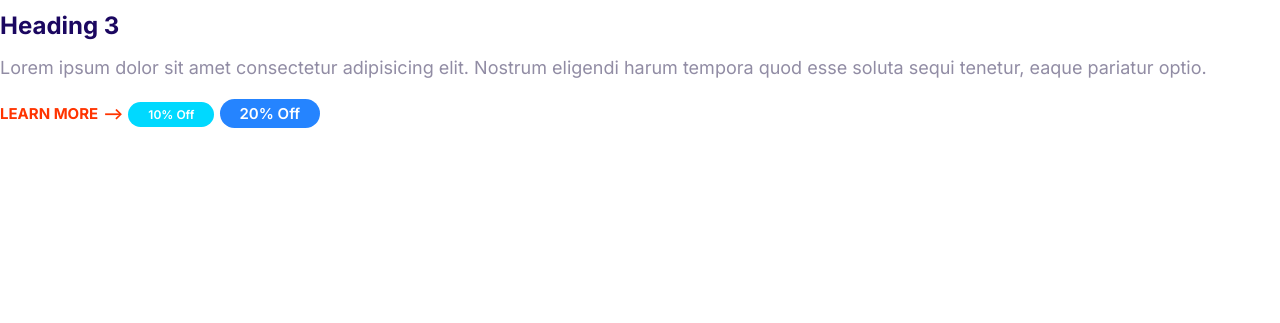
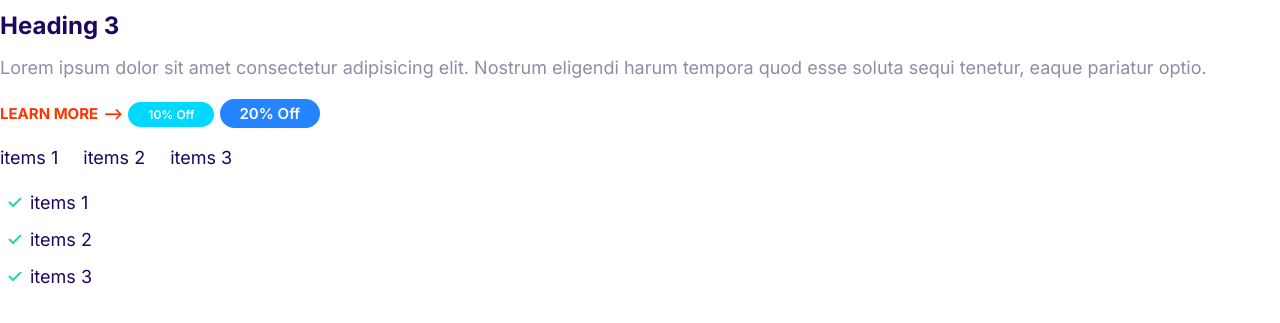
Before and after one commit to webdeveden/edenify, a plain HTML site: page index.html in a window 1280 px wide. Shown: the part 283-606 px from the top of the page. Drawn offline with nearby package versions, Linux system fonts and the light colour scheme.

Commit message:
Defining lists component and style.

```diff
--- a/css/styles.css
+++ b/css/styles.css
@@ -119,3 +119,33 @@ a {
     font-size: 1.2rem;
   }
 }
+
+/*Lists */
+
+.list {
+  color: var(--color-headings);
+  padding-left: 0;
+  list-style: none;
+}
+
+.list--inline .list__item {
+  display: inline-block;
+  margin-right: 2rem;
+}
+
+.list--tick {
+  list-style-image: url(../icons/tick.svg);
+  /*making the tick visible*/
+  padding-left: 3rem;
+}
+/* separating list element to the green tick */
+.list--tick .list__item {
+  padding-left: 0.5rem;
+  margin-bottom: 1rem;
+}
+
+@media screen and (min-width: 1024px) {
+  .list--tick .list__item {
+    padding-left: 0;
+  }
+}
--- /dev/null
+++ b/icons/attributions.txt
@@ -0,0 +1 @@
+<div>Icons made by <a href="https://www.flaticon.com/authors/freepik" title="Freepik">Freepik</a> from <a href="https://www.flaticon.com/" title="Flaticon">www.flaticon.com</a></div>
--- a/index.html
+++ b/index.html
@@ -25,5 +25,16 @@
     <a href="#" class="link-arrow">Learn more</a>
     <span class="badge badge--primary badge--small">10% Off</span>
     <span class="badge badge--secondary">20% Off</span>
+    <!--formula = ul.list>li{items $}*3-->
+    <ul class="list list--inline">
+      <li class="list__item">items 1</li>
+      <li class="list__item">items 2</li>
+      <li class="list__item">items 3</li>
+    </ul>
+    <ul class="list list--tick">
+      <li class="list__item">items 1</li>
+      <li class="list__item">items 2</li>
+      <li class="list__item">items 3</li>
+    </ul>
   </body>
 </html>
```
Also changed, not shown: components/lists.html (added, +10 -0 lines), icons/chevron.svg (added), icons/clock.svg (added), icons/computer.svg (added), icons/easy.svg (added), icons/growth.svg (added), icons/line.svg (added), icons/logo.svg (added), icons/menu.svg (added), icons/quotes.svg (added), icons/search.svg (added), icons/settings.svg (added), icons/snap.svg (added), icons/tick.svg (added), 1 more files.
